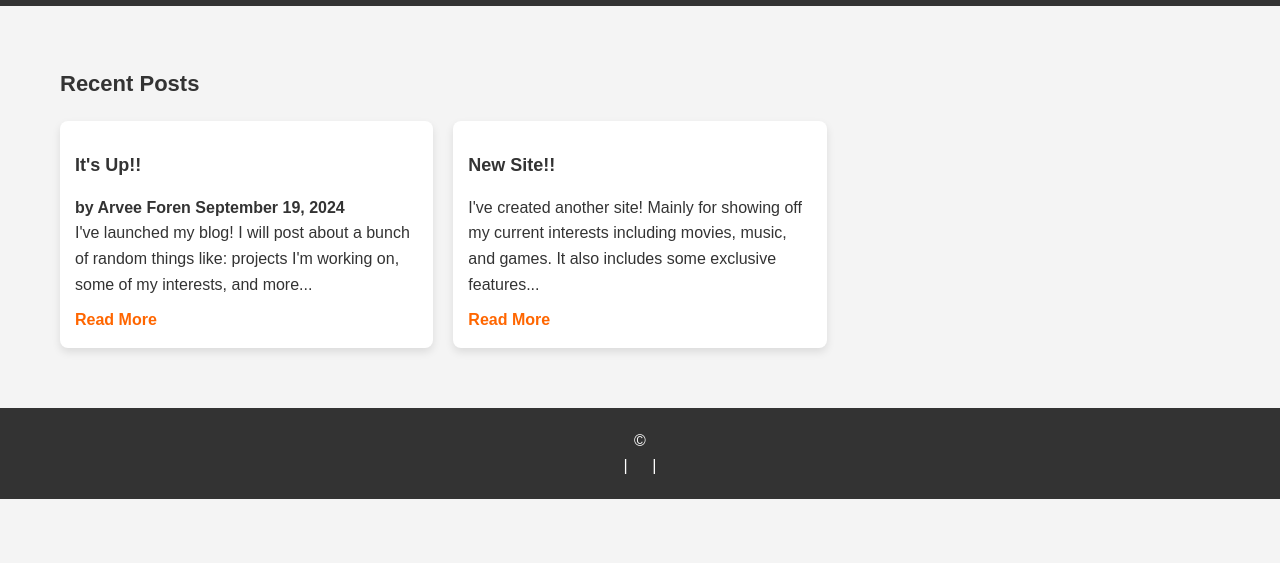
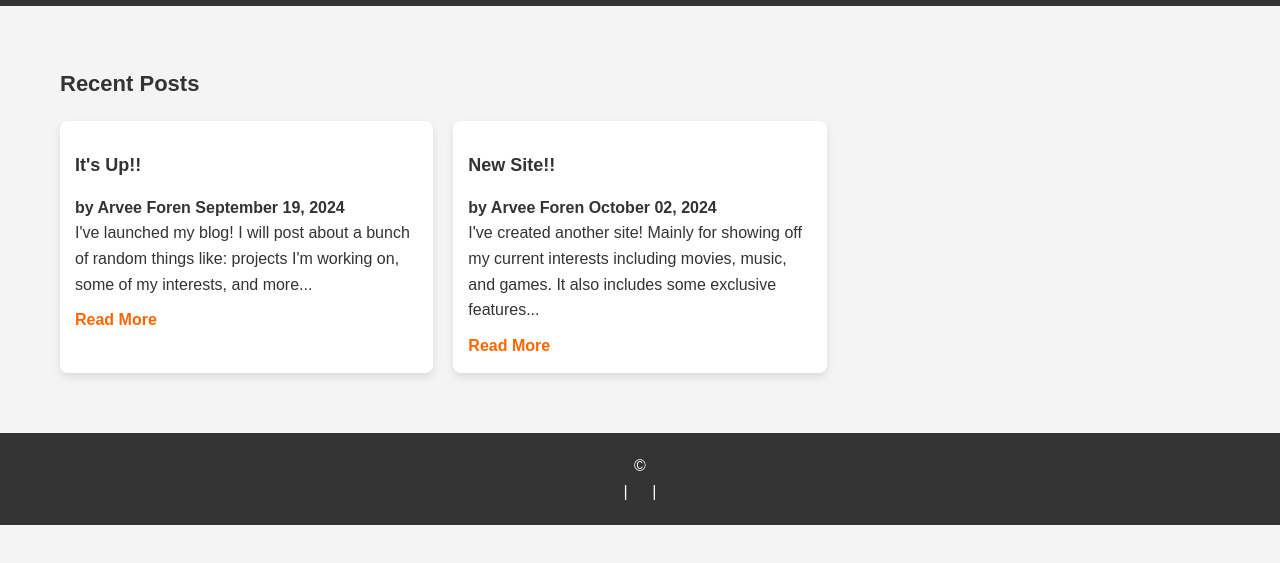
Before and after one commit to arvee4n/arvee4nweb, a plain HTML site: page 0Website/assets/html/blog.html in a window 1280 px wide. Shown: the part 79-642 px from the top of the page. Drawn offline with Linux system fonts and the light colour scheme.

Commit message:
Add files via upload

```diff
--- a/0Website/assets/html/blog.html
+++ b/0Website/assets/html/blog.html
@@ -56,6 +56,7 @@
                <article class="post-card">
                     <!--<img src="post3.jpg" alt="Post Image">-->
                     <h3>New Site!!</h3>
+                   <h4>by Arvee Foren October 02, 2024</h4>
                     <p>I've created another site! Mainly for showing off my current interests including movies, music, and games. It also includes some exclusive features...</p>
                     <a href="post-1223_10-02-2024.html" class="read-more">Read More</a>
                 </article>
```
